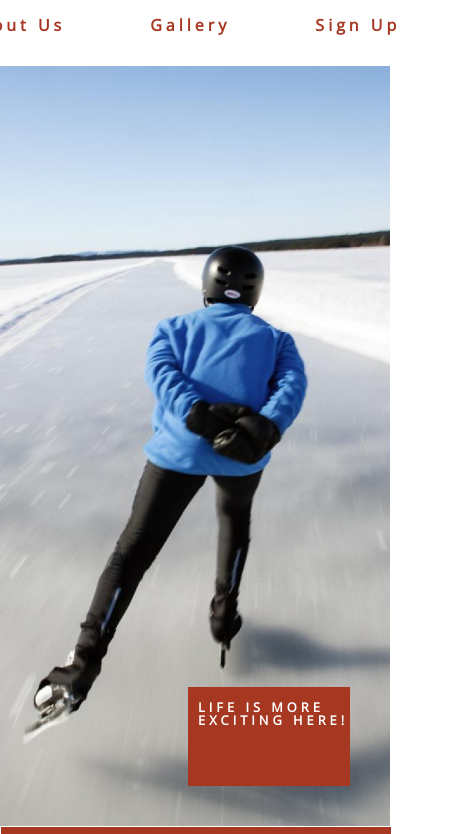
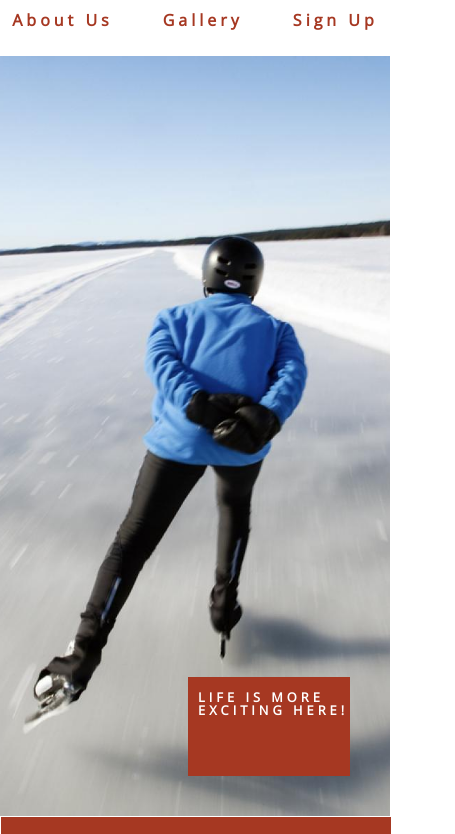
Before and after one commit to iurjoh/Falun, a plain HTML site: page index.html in a window 390 px wide. Shown: the part 90-924 px from the top of the page, 455 px wide, since content can reach past the window. Drawn offline with nearby package versions, Linux system fonts and the light colour scheme.

Commit message:
Add more css rules to mobile and tablet screen

```diff
--- a/assets/css/style.css
+++ b/assets/css/style.css
@@ -317,6 +317,12 @@ footer {
         color: #fff;
         display: block;
     }
+
+    #menu li {
+        padding: 25px ;
+        margin-right: 0;
+    }
+
 }
 
 /* Tablet devices */
@@ -329,9 +335,12 @@ footer {
     header {
         flex-direction: column;
     }
+
+
 }
 
-@media only screen and (max-width: 768px) {
+@media only screen and (max-width: 992px) {
+
     #info {
         flex-direction: column;
     }
@@ -339,4 +348,8 @@ footer {
     #info>* {
         width: 100%;
     }
+
+    .form-item label {
+        width: 20%;
+    }
 }
```
Also changed, not shown: README.md.
